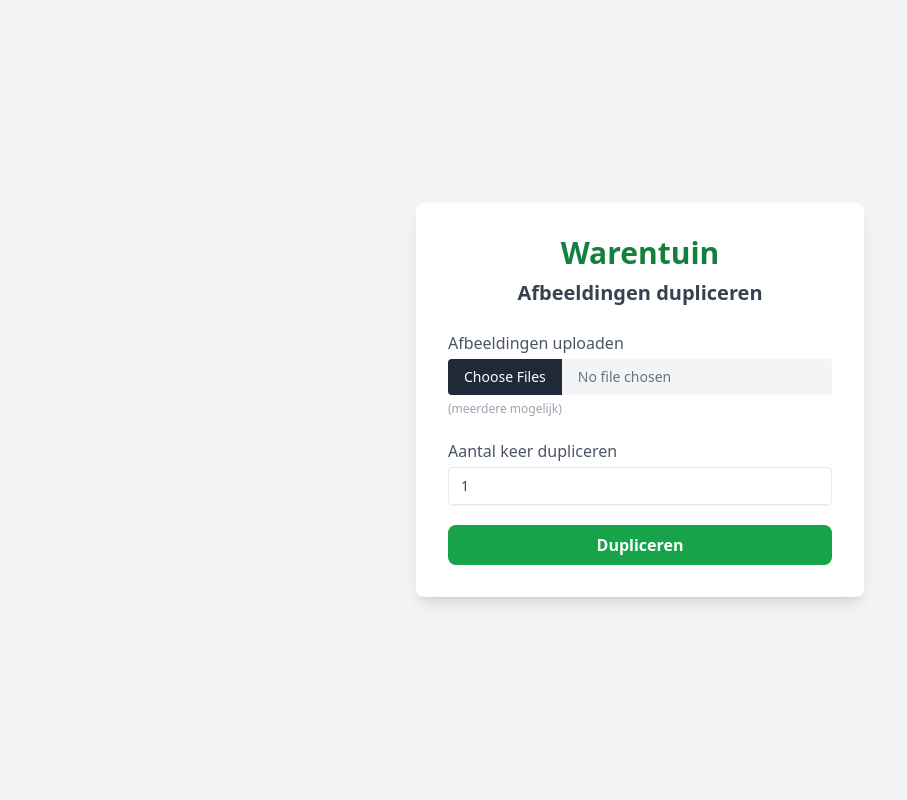
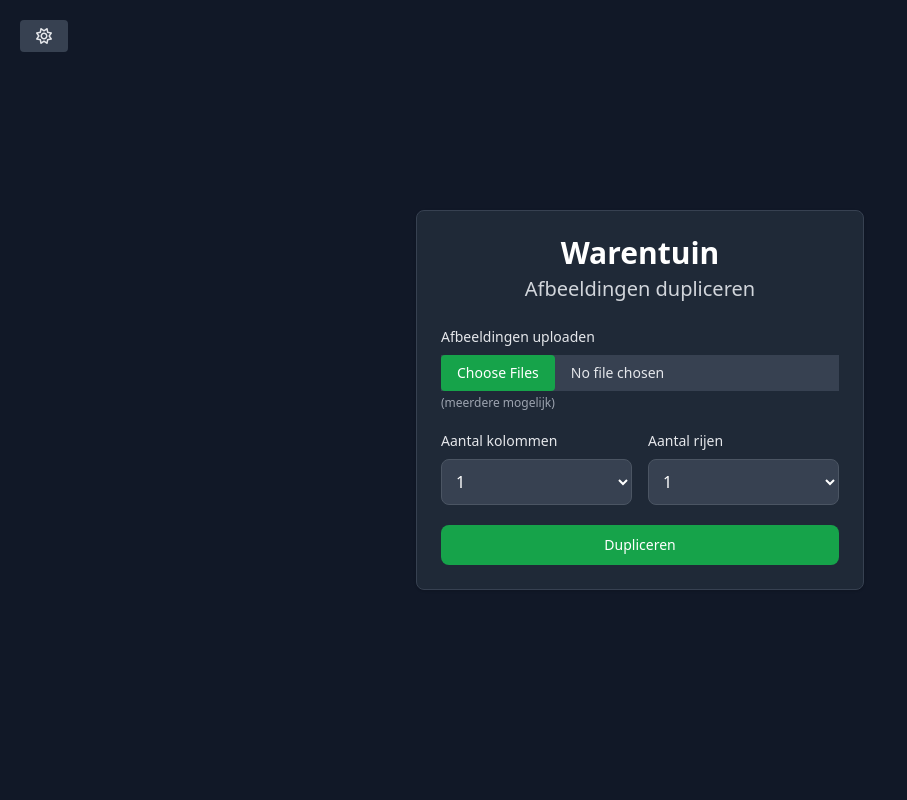
Before and after one commit to JariKN01/ImageDub, a Flask app: page / in a window 1280 px wide. Shown: the whole page, without its empty margins (0-907 px from the left). Run offline with Flask 3, Linux system fonts and the light colour scheme; the visitor is signed in with stand-in values (Sample User, id 1); some libraries are stand-ins or nearby versions.

Commit message:
Adding new option for height and with

```diff
--- a/app.py
+++ b/app.py
@@ -35,24 +35,29 @@
 def index():
     if request.method == 'POST':
         files = request.files.getlist('images')
-        count = request.form.get('count', type=int)
-        if not files or count not in (1, 2, 4, 6):
-            flash('Selecteer één of meerdere afbeeldingen en kies 1, 2, 4 of 6.')
+        cols = request.form.get('cols', type=int)
+        rows = request.form.get('rows', type=int)
+
+        # Validatie
+        if not files or not cols or not rows:
+            flash('Selecteer afbeeldingen en kies aantal kolommen en rijen.')
             return redirect(request.url)
 
+        count = cols * rows
         zip_buf = io.BytesIO()
         with zipfile.ZipFile(zip_buf, 'w') as zipf:
             for file in files:
                 base, _ = os.path.splitext(file.filename)
                 img = Image.open(file.stream)
                 w, h = img.size
-                layouts = {1: (1, 1), 2: (2, 1), 4: (2, 2), 6: (3, 2)}
-                cols, rows = layouts[count]
+
+                # Nieuwe canvasgrootte
                 canvas = Image.new('RGBA', (w * cols, h * rows), (255, 255, 255, 0))
                 for i in range(count):
                     x = (i % cols) * w
                     y = (i // cols) * h
                     canvas.paste(img, (x, y))
+
                 img_buf = io.BytesIO()
                 canvas.save(img_buf, format='PNG')
                 img_buf.seek(0)
--- a/templates/index.html
+++ b/templates/index.html
@@ -1,44 +1,118 @@
 <!DOCTYPE html>
-<html lang="nl">
+<html lang="nl" class="dark">
 <head>
     <meta charset="UTF-8">
     <meta name="viewport" content="width=device-width, initial-scale=1.0">
     <title>Image Duplicator</title>
     <script src="https://cdn.tailwindcss.com"></script>
+    <link rel="stylesheet" href="https://cdnjs.cloudflare.com/ajax/libs/font-awesome/6.5.0/css/all.min.css">
 </head>
-<body class="bg-gray-100 min-h-screen flex items-center justify-center">
-    <div class="bg-white shadow-lg rounded-lg p-8 w-full max-w-md">
-        <h1 class="text-3xl font-bold text-green-700 mb-2 text-center">Warentuin</h1>
-        <h2 class="text-xl font-semibold text-gray-700 mb-6 text-center">Afbeeldingen dupliceren</h2>
+<body>
+<button id="theme-toggle"
+        class="absolute top-5 left-5 bg-gray-200 dark:bg-gray-700 text-gray-800 dark:text-gray-200 px-4 py-1 rounded">
+    <i id="icon-sun" class="fa-regular fa-sun h-6 w-6" style="display:none"></i>
+    <i id="icon-moon" class="fa-solid fa-moon h-6 w-6" style="display:none"></i>
+</button>
+
+<section class="bg-gray-50 dark:bg-gray-900 min-h-screen flex items-center justify-center">
+    <div class="w-full bg-white rounded-lg shadow dark:border dark:bg-gray-800 dark:border-gray-700 max-w-md p-6 space-y-6">
+        <div class="text-center">
+            <h1 class="text-3xl font-extrabold text-gray-900 dark:text-white">
+                Warentuin
+            </h1>
+            <p class="mt-1 text-xl text-gray-600 dark:text-gray-300">
+                Afbeeldingen dupliceren
+            </p>
+        </div>
+
         {% with msgs = get_flashed_messages() %}
             {% if msgs %}
-                <ul class="mb-4">
+                <ul class="space-y-2">
                     {% for m in msgs %}
-                        <li class="bg-red-100 border border-red-400 text-red-700 px-4 py-2 rounded mb-2 text-sm">{{ m }}</li>
+                        <li class="bg-red-100 border border-red-400 text-red-700 px-4 py-2 rounded text-sm">{{ m }}</li>
                     {% endfor %}
                 </ul>
             {% endif %}
         {% endwith %}
+
         <form method="post" enctype="multipart/form-data" class="space-y-5">
             <div>
-                <label class="block text-gray-600 font-medium mb-1" for="images">Afbeeldingen uploaden</label>
-                <input class="w-full text-slate-500 font-medium text-sm bg-gray-100 file:cursor-pointer cursor-pointer file:border-0 file:py-2 file:px-4 file:mr-4 file:bg-gray-800 file:hover:bg-gray-700 file:text-white rounded" type="file" id="images" name="images" accept="image/*" multiple required>
-                <span class="text-xs text-gray-400">(meerdere mogelijk)</span>
+                <label for="images" class="block mb-2 text-sm font-medium text-gray-900 dark:text-gray-200">
+                    Afbeeldingen uploaden
+                </label>
+                <input type="file" id="images" name="images" accept="image/*" multiple required
+                       class="block w-full text-sm text-gray-500
+                            bg-gray-100 dark:bg-gray-700 dark:text-gray-200
+                            file:mr-4 file:py-2 file:px-4
+                            file:border-0 file:rounded
+                            file:bg-gray-600 file:text-white
+                            dark:file:bg-green-600
+                            file:hover:bg-green-700
+                            file:cursor-pointer
+                            "/>
+                <p class="mt-1 text-xs text-gray-400">(meerdere mogelijk)</p>
             </div>
-            <div>
-                <label class="block text-gray-600 font-medium mb-1" for="count">Aantal keer dupliceren</label>
-                <select class="w-full bg-transparent placeholder:text-slate-400 text-slate-700 text-sm border border-slate-200 rounded pl-3 pr-8 py-2 transition duration-300 ease focus:outline-none focus:border-slate-400 hover:border-slate-400 shadow-sm focus:shadow-md appearance-none cursor-pointer"
-                        id="count" name="count">
-                    <option value="1">1</option>
-                    <option value="2">2</option>
-                    <option value="4">4</option>
-                    <option value="6">6</option>
-                </select>
+
+            <div class="grid grid-cols-2 gap-4">
+                <div>
+                    <label for="cols" class="block mb-2 text-sm font-medium text-gray-900 dark:text-gray-200">
+                        Aantal kolommen
+                    </label>
+                    <select id="cols" name="cols"
+                            class="block w-full p-2.5 border border-gray-300 rounded-lg
+                                   text-gray-900 dark:bg-gray-700 dark:border-gray-600 dark:placeholder-gray-400 dark:text-white
+                                   focus:ring-green-500 focus:border-green-500">
+                        {% for c in range(1,6) %}
+                            <option value="{{ c }}">{{ c }}</option>
+                        {% endfor %}
+                    </select>
+                </div>
+                <div>
+                    <label for="rows" class="block mb-2 text-sm font-medium text-gray-900 dark:text-gray-200">
+                        Aantal rijen
+                    </label>
+                    <select id="rows" name="rows"
+                            class="block w-full p-2.5 border border-gray-300 rounded-lg
+                                   text-gray-900 dark:bg-gray-700 dark:border-gray-600 dark:placeholder-gray-400 dark:text-white
+                                   focus:ring-green-500 focus:border-green-500">
+                        {% for r in range(1,6) %}
+                            <option value="{{ r }}">{{ r }}</option>
+                        {% endfor %}
+                    </select>
+                </div>
             </div>
-            <button class="w-full bg-green-600 hover:bg-green-700 text-white font-bold py-2 px-4 rounded-lg transition duration-150" type="submit">
+
+            <button type="submit"
+                    class="w-full text-white bg-green-600 hover:bg-green-700 focus:ring-4 focus:outline-none
+                           focus:ring-green-300 font-medium rounded-lg text-sm px-5 py-2.5 text-center
+                           dark:bg-green-600 dark:hover:bg-green-700 dark:focus:ring-green-800">
                 Dupliceren
             </button>
         </form>
     </div>
+</section>
+
+<script>
+    // Tailwind dark-mode config
+    tailwind.config = {darkMode: 'class'};
+
+    const themeToggle = document.getElementById('theme-toggle');
+    const iconSun = document.getElementById('icon-sun');
+    const iconMoon = document.getElementById('icon-moon');
+
+    function updateThemeIcon() {
+        const isDark = document.documentElement.classList.contains('dark');
+        iconSun.style.display = isDark ? 'inline' : 'none';
+        iconMoon.style.display = isDark ? 'none' : 'inline';
+    }
+
+    themeToggle.addEventListener('click', () => {
+        document.documentElement.classList.toggle('dark');
+        updateThemeIcon();
+    });
+
+    // Init icon on load
+    updateThemeIcon();
+</script>
 </body>
 </html>
```
